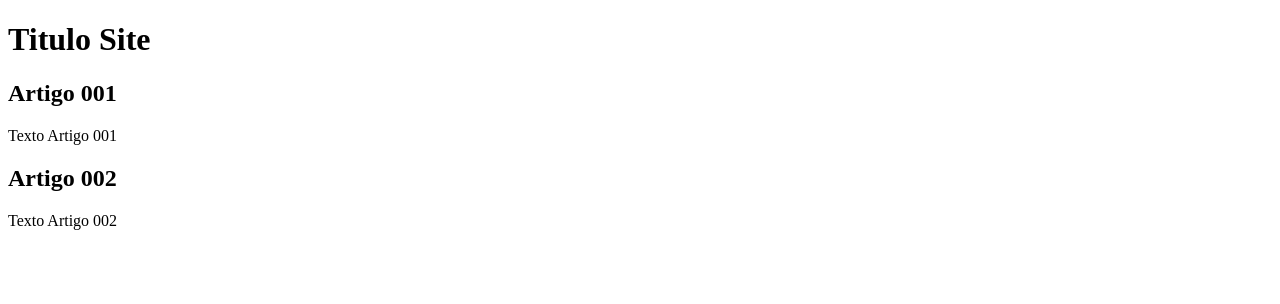
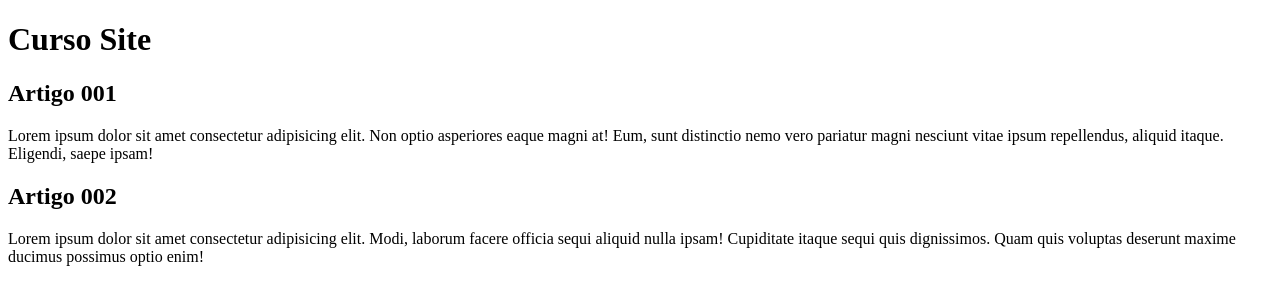
Before and after one commit to muriloguilhermee/primeiroprojeto, a plain HTML site: page index.html in a window 1280 px wide. Drawn offline with Linux system fonts and the light colour scheme.

Commit message:
alteração index

```diff
--- a/index.html
+++ b/index.html
@@ -8,15 +8,15 @@
 <body>
     <main>
         <header>
-          <h1> Titulo Site</h1>
+          <h1>Curso Site</h1>
         </header>
         <article>
             <h2>Artigo 001</h2>
-            <p>Texto Artigo 001</p>
+            <p>Lorem ipsum dolor sit amet consectetur adipisicing elit. Non optio asperiores eaque magni at! Eum, sunt distinctio nemo vero pariatur magni nesciunt vitae ipsum repellendus, aliquid itaque. Eligendi, saepe ipsam!</p>
         </article>
         <article>
             <h2>Artigo 002</h2>
-            <p>Texto Artigo 002</p>
+            <p>Lorem ipsum dolor sit amet consectetur adipisicing elit. Modi, laborum facere officia sequi aliquid nulla ipsam! Cupiditate itaque sequi quis dignissimos. Quam quis voluptas deserunt maxime ducimus possimus optio enim!</p>
         </article>
     </main>
 </body>
```
